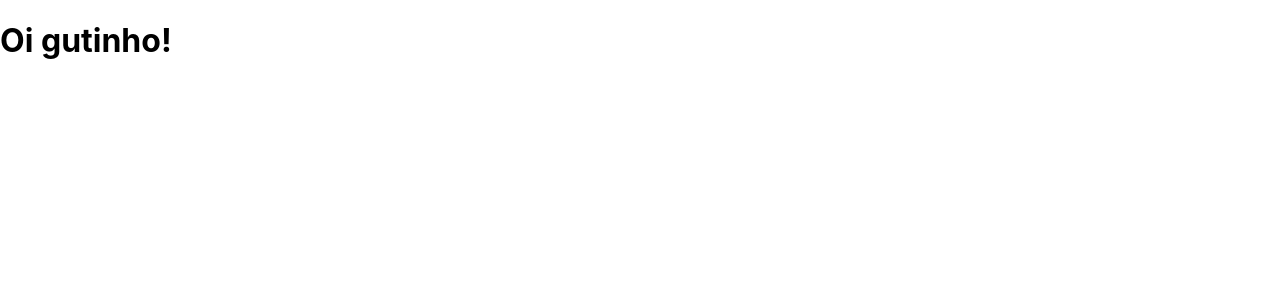
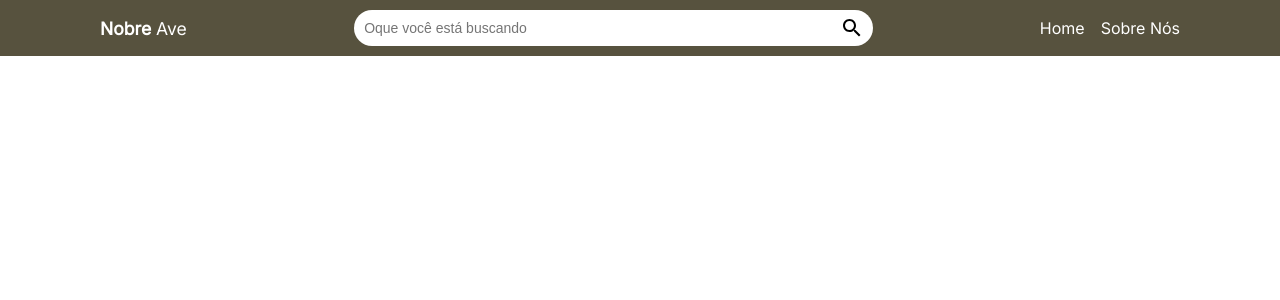
Before and after one commit to Igorhoffmannbecker/Nobre-Ave, a Next.js app: page / in a window 1280 px wide. Shown: the top 300 px of the page. Built offline with nearby package versions, Linux system fonts and the light colour scheme.

Commit message:
navbar-toogle

```diff
--- a/package.json
+++ b/package.json
@@ -11,7 +11,8 @@
   "dependencies": {
     "next": "12.0.1",
     "react": "17.0.2",
-    "react-dom": "17.0.2"
+    "react-dom": "17.0.2",
+    "sass": "^1.48.0"
   },
   "devDependencies": {
     "eslint": "7.32.0",
--- a/pages/_app.js
+++ b/pages/_app.js
@@ -1,4 +1,4 @@
-import '../styles/globals.css'
+import '../styles/global.scss'
 
 function MyApp({ Component, pageProps }) {
   return <Component {...pageProps} />
--- /dev/null
+++ b/pages/_document.js
@@ -0,0 +1,22 @@
+import Document, { Html, Head, Main, NextScript } from 'next/document'
+
+class MyDocument extends Document {
+  render() {
+    return (
+      <Html>
+        <Head>
+          <link
+            href="https://fonts.googleapis.com/css2?family=Inter&display=optional"
+            rel="stylesheet"
+          />
+        </Head>
+        <body>
+          <Main />
+          <NextScript />
+        </body>
+      </Html>
+    )
+  }
+}
+
+export default MyDocument
--- a/pages/index.js
+++ b/pages/index.js
@@ -1,5 +1,38 @@
+import Link from 'next/link'
+import {useState} from "react"
+
 export default function Home() {
+  const [toggleOpen, setToggleOpen] = useState(false)
   return (
-    <h1>Oi gutinho!</h1>
+    <>
+    <header>
+      <menu>
+        <div className="logo"><b>Nobre</b> Ave</div>
+        <div className="input">
+          <input type="search" placeholder="Oque você está buscando"/>
+          <button>
+            <svg xmlns="http://www.w3.org/2000/svg" height="24px" viewBox="0 0 24 24" width="24px" fill="#000000"><path d="M0 0h24v24H0V0z" fill="none"/><path d="M15.5 14h-.79l-.28-.27C15.41 12.59 16 11.11 16 9.5 16 5.91 13.09 3 9.5 3S3 5.91 3 9.5 5.91 16 9.5 16c1.61 0 3.09-.59 4.23-1.57l.27.28v.79l5 4.99L20.49 19l-4.99-5zm-6 0C7.01 14 5 11.99 5 9.5S7.01 5 9.5 5 14 7.01 14 9.5 11.99 14 9.5 14z"/></svg>
+          </button>
+        </div>
+        <nav>
+          <ul className="links" id="links-menu">
+            <li><Link href="/">Home</Link></li>
+            <li><Link href="/">Sobre Nós</Link></li>
+          </ul>
+          <button className="toggle" onClick={() => {
+            setToggleOpen(!toggleOpen)
+          }}>
+            <svg xmlns="http://www.w3.org/2000/svg" height="32px" viewBox="0 0 24 24" width="32px" fill="#fff"><path d="M0 0h24v24H0V0z" fill="none"/><path d="M3 18h18v-2H3v2zm0-5h18v-2H3v2zm0-7v2h18V6H3z"/></svg>
+          </button>
+          {toggleOpen && (
+            <ul className="toggle-links">
+              <li><Link href="/">Home</Link></li>
+              <li><Link href="/">Sobre Nós</Link></li>
+            </ul>
+          )}
+        </nav>
+      </menu>
+    </header>
+    </>
   )
 }
--- /dev/null
+++ b/styles/global.scss
@@ -0,0 +1,10 @@
+@import "variants.scss";
+@import "index.scss";
+body {
+    margin: 0;
+    padding: 0;
+    font-family: Inter, Arial, sans-serif;
+    overflow: hidden;
+    height: 100%;
+    width: 100%;
+}
--- a/styles/globals.css
+++ /dev/null
@@ -1,16 +0,0 @@
-html,
-body {
-  padding: 0;
-  margin: 0;
-  font-family: -apple-system, BlinkMacSystemFont, Segoe UI, Roboto, Oxygen,
-    Ubuntu, Cantarell, Fira Sans, Droid Sans, Helvetica Neue, sans-serif;
-}
-
-a {
-  color: inherit;
-  text-decoration: none;
-}
-
-* {
-  box-sizing: border-box;
-}
--- /dev/null
+++ b/styles/index.scss
@@ -0,0 +1,123 @@
+header {
+    background-color: $primary-color;
+    menu{
+        width: 100%;
+        max-width: 1080px;
+        margin: 0 auto;
+        display: flex;
+        justify-content: space-between;
+        height: 56px;
+        align-items: center;
+        color: #fff;
+        padding: 0 8px 0 8px;
+        .logo{
+            margin: 0;
+            font-size: 1.1em;
+        }
+        .input {
+            width: 48%;
+            height: 64%;
+            display: flex;
+            align-items: center;
+            input {
+                width: 92%;
+                height: 100%;
+                border-radius: 24px 0 0 24px;
+                border: none;
+                outline: none;
+                font-size: 14px;
+                padding-left: 10px;
+            }
+            button {
+                background-color: #fff;
+                border: none;
+                height: 100%;
+                width: 8%;
+                border-radius: 0 24px 24px 0;
+                display: flex;
+                align-items: center;
+                justify-content: center;
+                padding: 0;
+            }
+            /* clears the 'X' from Chrome */
+            input::-webkit-search-decoration,
+            input::-webkit-search-cancel-button,
+            input::-webkit-search-results-button,
+            input::-webkit-search-results-decoration { display: none; }
+        }
+        nav {
+            display: flex;
+            align-items: center;
+            .links {
+               display: flex;
+               align-items: center;
+               list-style: none;
+               gap: 16px;
+               margin: 0;
+               padding: 0;
+               li {
+                    :hover {
+                       font-weight: bold;
+                    }
+                    a {
+                       text-decoration: none;
+                       color: #fff;
+
+                   }
+               }
+            }
+            button {
+                background-color: transparent;
+                border: none;
+                height: 100%;
+                display: flex;
+                align-items: center;
+                justify-content: center;
+                padding: 3;
+                display: flex;
+                align-items: center;
+                justify-content: center;
+                margin: 0;
+            }
+            ul.toggle-links {
+                position: absolute;
+                margin-top: 30px;
+                list-style: none;
+                margin: 0;
+                padding: 0;
+                background-color: #fff;
+                color: #000;
+                margin-top: 110px;
+                border:1px solid #ccc;
+                padding: 8px;
+                border-radius: 8px;
+                li {
+                    border-bottom: 1px solid #ccc;
+                    padding: 3px;
+                    width: 120px;
+                    a {
+                        text-decoration: none;
+                        color: #000;
+                        :hover {
+                            font-weight: bold;
+                        }
+                    }
+                }
+            }
+        }
+    }
+}
+
+@media (max-width: 3000px) {
+    .toggle {
+        display: none;
+    }
+}
+@media (max-width: 790px) {
+        #links-menu {
+            display: none;
+        }
+        .toggle {
+            display: block;
+        }
+}
--- /dev/null
+++ b/styles/variants.scss
@@ -0,0 +1,3 @@
+$primary-color: #57523E;
+$secondary-color: #D94C1A;
+$background-color: #D7D8C9;
```
Also changed, not shown: styles/Home.module.css (deleted, +0 -121 lines), 1 other file (tests, documents, lock files or other folders).
